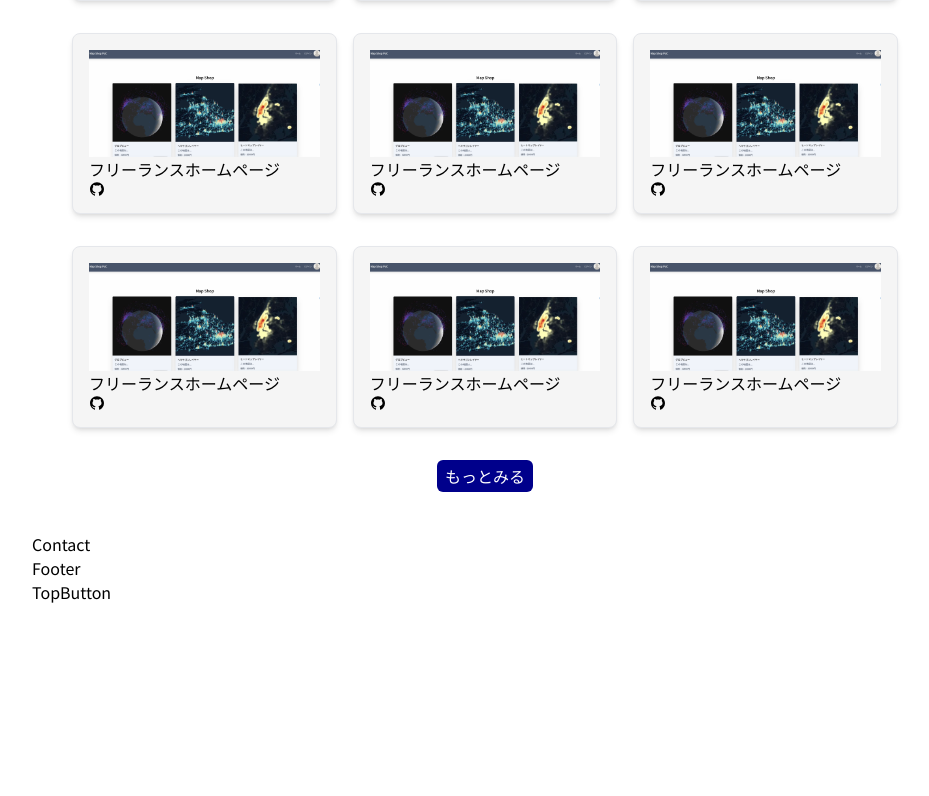
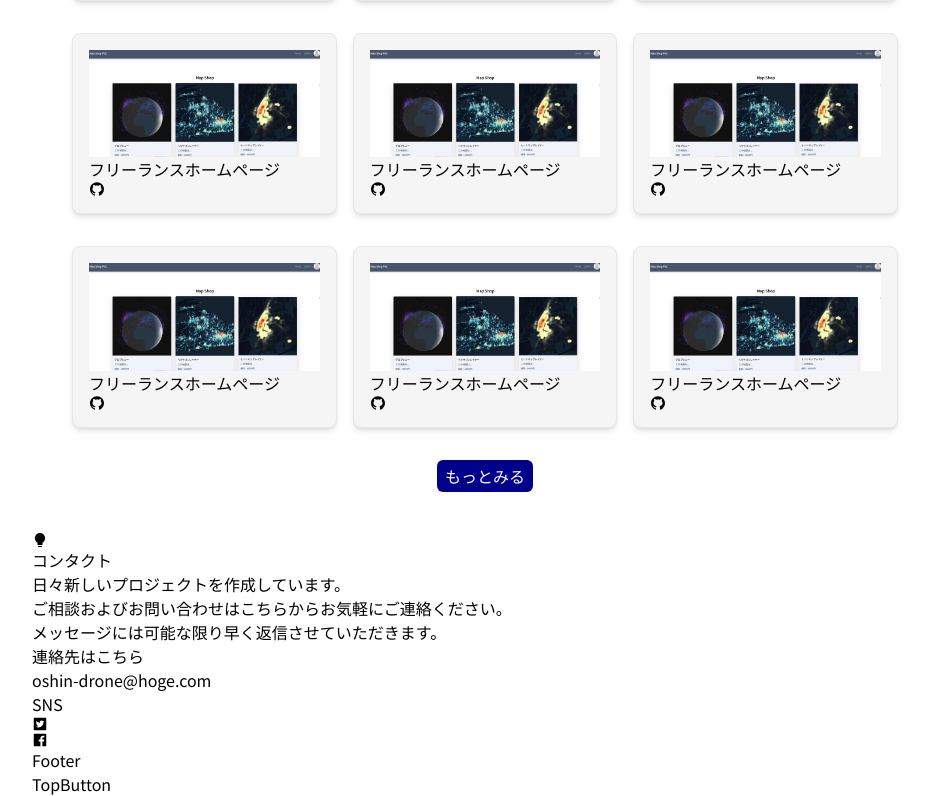
Before and after one commit to shingoasou-0804/oshin-portfolio, a Next.js app in the folder src/: page / in a window 1280 px wide. Shown: the part 2471-3267 px from the top of the page, without its empty margins (342-1271 px from the left). Before the commit the page ends 3075 px from the top, so only its background shows below. Built offline with nearby package versions, Linux system fonts and the light colour scheme.

Commit message:
add broad outline of contact component

```diff
--- a/src/components/Contact.js
+++ b/src/components/Contact.js
@@ -1,8 +1,53 @@
 import React from 'react'
+import { AiFillBulb, AiFillFacebook, AiFillTwitterSquare } from 'react-icons/ai'
 
 function Contact() {
   return (
-    <div>Contact</div>
+    <section>
+      <div>
+        <div>
+          <p>
+            <span>
+              <AiFillBulb />
+            </span>
+            コンタクト
+          </p>
+        </div>
+        <div>
+          <div>
+            <p>
+              日々新しいプロジェクトを作成しています。
+              <br />
+              ご相談およびお問い合わせはこちらからお気軽にご連絡ください。
+              <br />
+              メッセージには可能な限り早く返信させていただきます。
+            </p>
+            <p>
+              連絡先はこちら
+            </p>
+            <h4>oshin-drone@hoge.com</h4>
+            <div>
+              <div>
+                <h5>SNS</h5>
+                <div>
+                  <a href="">
+                    <AiFillTwitterSquare />
+                  </a>
+                  <a href="">
+                    <AiFillFacebook />
+                  </a>
+                </div>
+              </div>
+            </div>
+          </div>
+        </div>
+        <div>
+          <form action=''>
+
+          </form>
+        </div>
+      </div>
+    </section>
   )
 }
 
```
